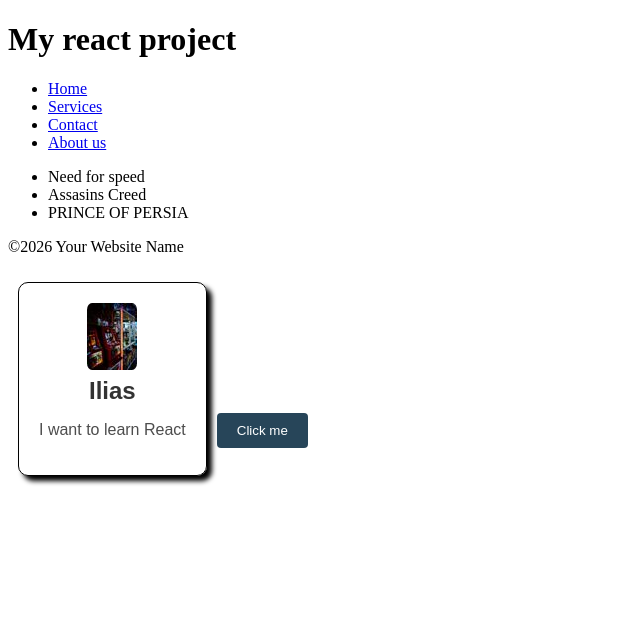
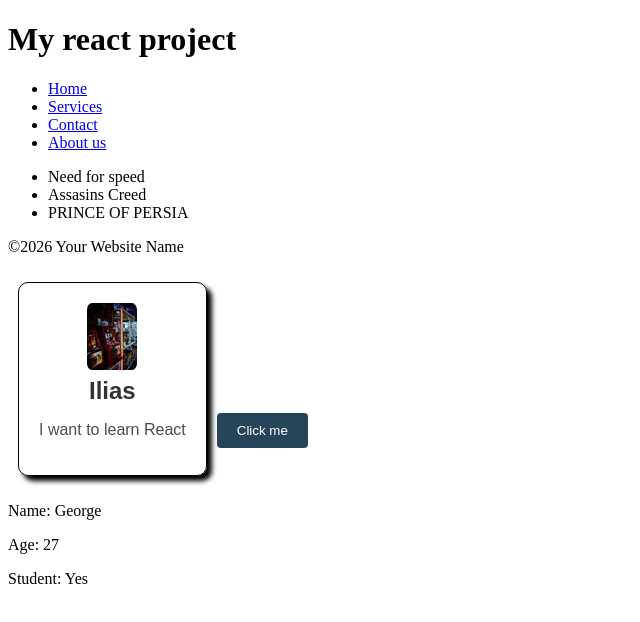
Before and after one commit to IliasSari/react-project-1, a React (Vite) app: page / in a window 1280 px wide. Shown: the top 622 px of the page, without its empty margins (0-640 px from the left). Built offline with nearby package versions, Linux system fonts and the light colour scheme.

Commit message:
Added some props

```diff
--- a/src/App.jsx
+++ b/src/App.jsx
@@ -3,6 +3,7 @@ import Footer from './Footer.jsx'
 import Games from './Games.jsx';
 import Card from './Card.jsx';
 import Button from './Button.jsx';
+import Students from './Students.jsx';
 
 function App(){
   return(
@@ -12,6 +13,7 @@ function App(){
       <Footer/>
       <Card/>
       <Button/>
+      <Students name="George" age="27" isStudents={true}/>
     </>
   );
 }
--- /dev/null
+++ b/src/Students.jsx
@@ -0,0 +1,11 @@
+
+function Students(props){
+    return(
+        <div>
+            <p>Name: {props.name}</p>
+            <p>Age: {props.age}  </p>
+            <p>Student: {props.isStudents ? "Yes" : "No"}</p>
+        </div>
+    );
+}
+export default Students
```
